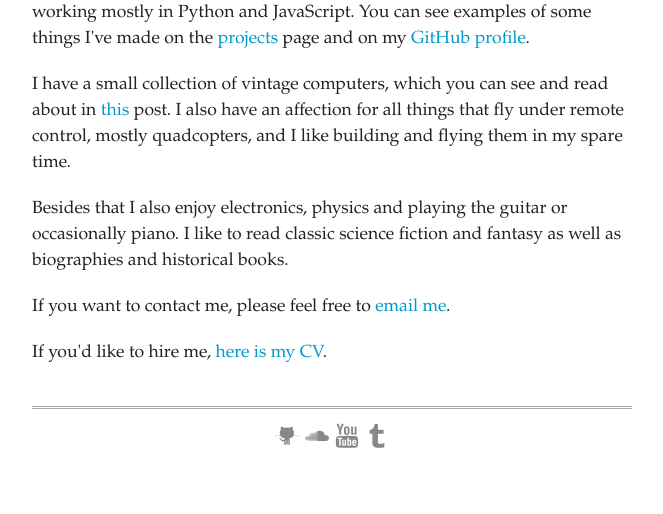
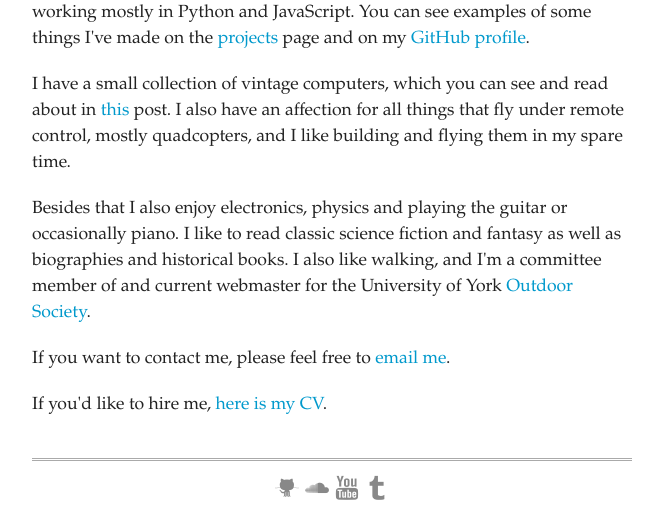
Before and after one commit to sean-duffy/blog-old, a Django app: page /about/ in a window 1280 px wide. Shown: the part 704-1218 px from the top of the page, without its empty margins (308-971 px from the left). Before the commit the page ends 1152 px from the top, so only its background shows below. Run offline with Django 3.2, Linux system fonts and the light colour scheme; some web fonts are replaced.

Commit message:
Add outdoorsoc info to about page

```diff
--- a/blog/templates/main/about.html
+++ b/blog/templates/main/about.html
@@ -33,7 +33,9 @@
 				</p>
 				<p>
           Besides that I also enjoy electronics, physics and playing the guitar or occasionally piano.
-          I like to read classic science fiction and fantasy as well as biographies and historical books.
+          I like to read classic science fiction and fantasy as well as biographies and historical books. I also like
+          walking, and I'm a committee member of and current webmaster for the University of York
+          <a href='http://www.outdoorsoc.co.uk'>Outdoor Society</a>.
 				</p>
 				<p>
 					If you want to contact me, please feel free to <a href='mailto:seanduffy@live.com'>email me</a>.
```
